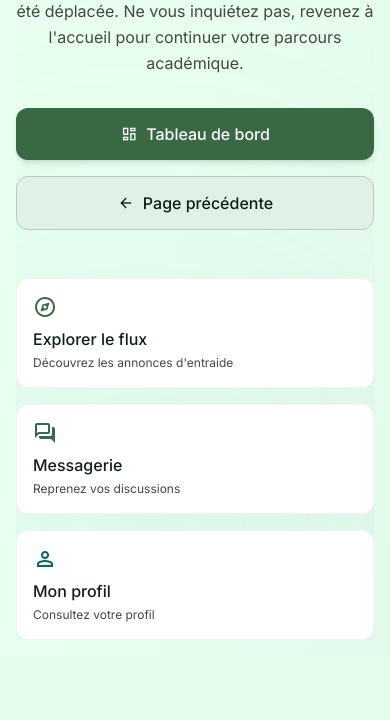
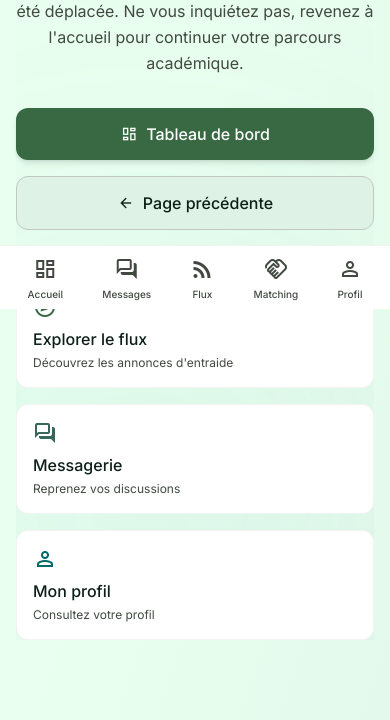
Before and after one commit to Xilandhs/PIL1_2526_19_Final, a Django app: page /404/ in a window 390 px wide. Shown: the part 535-1255 px from the top of the page. Before the commit the page ends 1175 px from the top, so only its background shows below. Run offline with Django 5.2, Linux system fonts and the light colour scheme; some libraries are stand-ins or nearby versions.

Commit message:
feat: barre navigation mobile en bas

```diff
--- a/templates/includes/sidebar.html
+++ b/templates/includes/sidebar.html
@@ -3,15 +3,12 @@
 
     <!-- Logo -->
     <div class="h-16 flex items-center px-5 border-b border-outline-variant/20">
-        <!-- Logo version expanded -->
         <div class="flex items-center gap-2 sidebar-expanded-content">
             <div class="w-8 h-8 rounded-lg bg-primary flex items-center justify-center shadow-sm">
                 <span class="material-symbols-outlined text-white text-xl">school</span>
             </div>
             <span class="font-semibold text-on-surface text-xl">MentorLink</span>
         </div>
-
-        <!-- Logo version collapsed (icône seule) -->
         <div class="sidebar-collapsed-content hidden w-full justify-center">
             <div class="w-10 h-10 rounded-xl bg-primary/10 flex items-center justify-center">
                 <span class="material-symbols-outlined text-primary text-2xl">school</span>
@@ -25,45 +22,36 @@
             <span class="material-symbols-outlined text-xl">dashboard</span>
             <span class="text-sm font-medium nav-text sidebar-text">Tableau de bord</span>
         </a>
-
         <a href="/chat/" class="flex items-center gap-3 px-3 py-2.5 rounded-xl transition-all duration-200 {% if request.path == '/chat/' %}bg-primary/10 text-primary{% else %}text-on-surface-variant hover:bg-surface-container{% endif %}">
             <span class="material-symbols-outlined text-xl">forum</span>
             <span class="text-sm font-medium nav-text sidebar-text">Messages</span>
             <span class="ml-auto bg-error text-white text-[10px] px-1.5 py-0.5 rounded-full sidebar-text">{{ unread_messages_count|default:"0" }}</span>
         </a>
-
         <a href="/feed/" class="flex items-center gap-3 px-3 py-2.5 rounded-xl transition-all duration-200 {% if request.path == '/feed/' %}bg-primary/10 text-primary{% else %}text-on-surface-variant hover:bg-surface-container{% endif %}">
             <span class="material-symbols-outlined text-xl">rss_feed</span>
             <span class="text-sm font-medium nav-text sidebar-text">Le Flux</span>
         </a>
-
         <a href="/my-feed/" class="flex items-center gap-3 px-3 py-2.5 rounded-xl transition-all duration-200 {% if request.path == '/my-feed/' %}bg-primary/10 text-primary{% else %}text-on-surface-variant hover:bg-surface-container{% endif %}">
             <span class="material-symbols-outlined text-xl">campaign</span>
             <span class="text-sm font-medium nav-text sidebar-text">Mes annonces</span>
         </a>
-
         <a href="/sessions/" class="flex items-center gap-3 px-3 py-2.5 rounded-xl transition-all duration-200 {% if request.path == '/sessions/' %}bg-primary/10 text-primary{% else %}text-on-surface-variant hover:bg-surface-container{% endif %}">
             <span class="material-symbols-outlined text-xl">event_note</span>
             <span class="text-sm font-medium nav-text sidebar-text">Mes sessions</span>
         </a>
-
         <a href="/matching/" class="flex items-center gap-3 px-3 py-2.5 rounded-xl transition-all duration-200 {% if request.path == '/matching/' %}bg-primary/10 text-primary{% else %}text-on-surface-variant hover:bg-surface-container{% endif %}">
             <span class="material-symbols-outlined text-xl">handshake</span>
             <span class="text-sm font-medium nav-text sidebar-text">Matching</span>
         </a>
-
         <a href="/profile/" class="flex items-center gap-3 px-3 py-2.5 rounded-xl transition-all duration-200 {% if request.path == '/profile/' %}bg-primary/10 text-primary{% else %}text-on-surface-variant hover:bg-surface-container{% endif %}">
             <span class="material-symbols-outlined text-xl">person</span>
             <span class="text-sm font-medium nav-text sidebar-text">Mon profil</span>
         </a>
-
         <div class="h-px bg-outline-variant/20 my-3"></div>
-
         <a href="/profile/edit/" class="flex items-center gap-3 px-3 py-2.5 rounded-xl text-on-surface-variant hover:bg-surface-container transition-all duration-200">
             <span class="material-symbols-outlined text-xl">settings</span>
             <span class="text-sm font-medium nav-text sidebar-text">Paramètres</span>
         </a>
-
         <a href="/logout/" class="flex items-center gap-3 px-3 py-2.5 rounded-xl text-error/70 hover:bg-error-container/10 hover:text-error transition-all duration-200">
             <span class="material-symbols-outlined text-xl">logout</span>
             <span class="text-sm font-medium sidebar-text">Déconnexion</span>
@@ -71,47 +59,48 @@
     </nav>
 </aside>
 
+<!-- Barre de navigation mobile (bas de page) -->
+<nav class="mobile-bottom-nav md:hidden fixed bottom-0 left-0 right-0 bg-white border-t border-outline-variant/20 z-50 flex justify-around items-center h-16 px-2">
+    <a href="/dashboard/" class="mobile-nav-item flex flex-col items-center gap-0.5 px-3 py-1 rounded-xl {% if request.path == '/dashboard/' %}text-primary{% else %}text-on-surface-variant{% endif %}">
+        <span class="material-symbols-outlined text-2xl">dashboard</span>
+        <span class="text-[10px] font-medium">Accueil</span>
+    </a>
+    <a href="/chat/" class="mobile-nav-item flex flex-col items-center gap-0.5 px-3 py-1 rounded-xl relative {% if request.path == '/chat/' %}text-primary{% else %}text-on-surface-variant{% endif %}">
+        <span class="material-symbols-outlined text-2xl">forum</span>
+        {% if unread_messages_count > 0 %}
+        <span class="absolute top-0 right-2 bg-error text-white text-[9px] px-1 rounded-full">{{ unread_messages_count }}</span>
+        {% endif %}
+        <span class="text-[10px] font-medium">Messages</span>
+    </a>
+    <a href="/feed/" class="mobile-nav-item flex flex-col items-center gap-0.5 px-3 py-1 rounded-xl {% if request.path == '/feed/' %}text-primary{% else %}text-on-surface-variant{% endif %}">
+        <span class="material-symbols-outlined text-2xl">rss_feed</span>
+        <span class="text-[10px] font-medium">Flux</span>
+    </a>
+    <a href="/matching/" class="mobile-nav-item flex flex-col items-center gap-0.5 px-3 py-1 rounded-xl {% if request.path == '/matching/' %}text-primary{% else %}text-on-surface-variant{% endif %}">
+        <span class="material-symbols-outlined text-2xl">handshake</span>
+        <span class="text-[10px] font-medium">Matching</span>
+    </a>
+    <a href="/profile/" class="mobile-nav-item flex flex-col items-center gap-0.5 px-3 py-1 rounded-xl {% if request.path == '/profile/' %}text-primary{% else %}text-on-surface-variant{% endif %}">
+        <span class="material-symbols-outlined text-2xl">person</span>
+        <span class="text-[10px] font-medium">Profil</span>
+    </a>
+</nav>
+
 <style>
-    /* Sidebar states */
-    .sidebar-expanded {
-        width: 260px;
-    }
+    .sidebar-expanded { width: 260px; }
+    .sidebar-collapsed { width: 80px; }
+    .sidebar-collapsed .sidebar-text,
+    .sidebar-collapsed .nav-text { display: none; }
+    .sidebar-collapsed .sidebar-expanded-content { display: none !important; }
+    .sidebar-collapsed .sidebar-collapsed-content { display: flex !important; }
+    .sidebar-expanded .sidebar-collapsed-content { display: none !important; }
+    .sidebar-expanded .sidebar-expanded-content { display: flex !important; }
+    .sidebar-collapsed nav a { justify-content: center; padding: 12px; }
+    .main-expanded { margin-left: 260px; }
+    .main-collapsed { margin-left: 80px; }
 
-    .sidebar-collapsed {
-        width: 80px;
-    }
-
-    .sidebar-collapsed .sidebar-text,
-    .sidebar-collapsed .nav-text {
-        display: none;
-    }
-
-    .sidebar-collapsed .sidebar-expanded-content {
-        display: none !important;
-    }
-
-    .sidebar-collapsed .sidebar-collapsed-content {
-        display: flex !important;
-    }
-
-    .sidebar-expanded .sidebar-collapsed-content {
-        display: none !important;
-    }
-
-    .sidebar-expanded .sidebar-expanded-content {
-        display: flex !important;
-    }
-
-    .sidebar-collapsed nav a {
-        justify-content: center;
-        padding: 12px;
-    }
-
-    .main-expanded {
-        margin-left: 260px;
-    }
-
-    .main-collapsed {
-        margin-left: 80px;
+    /* Espace pour la barre du bas sur mobile */
+    @media (max-width: 767px) {
+        #mainContent { padding-bottom: 64px; }
     }
 </style>
```
